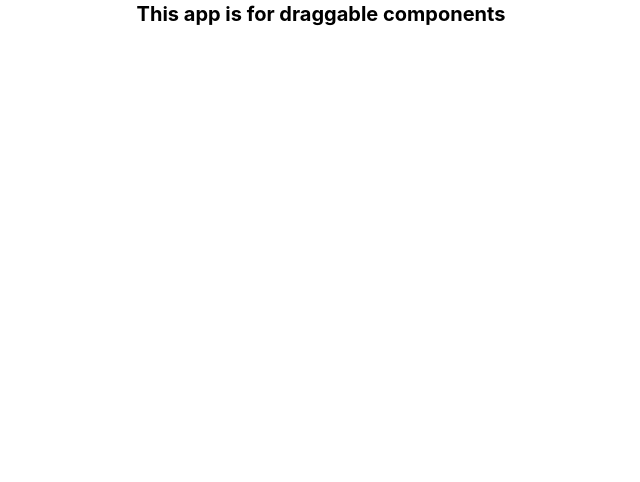
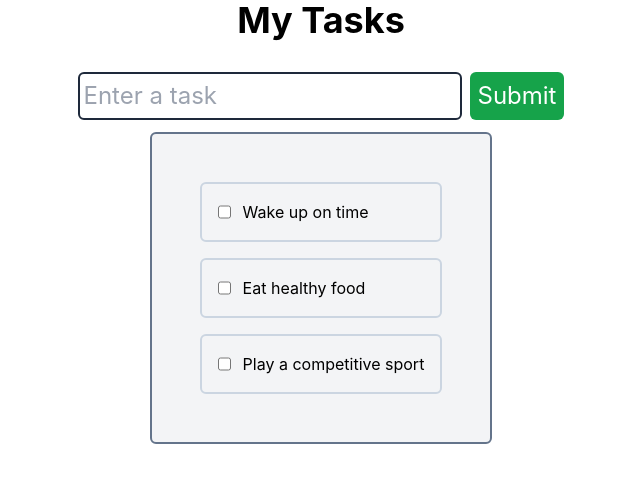
Before and after one commit to Tejas204/Draggable-Components-DND-Kit, a React (Create React App) app: page / in a window 1280 px wide. Shown: the top 482 px of the page, without its empty margins (319-959 px from the left). Built offline with nearby package versions, Linux system fonts and the light colour scheme.

Commit message:
Added Tasks

```diff
--- a/package.json
+++ b/package.json
@@ -3,6 +3,9 @@
   "version": "0.1.0",
   "private": true,
   "dependencies": {
+    "@dnd-kit/core": "^6.1.0",
+    "@dnd-kit/sortable": "^8.0.0",
+    "@dnd-kit/utilities": "^3.2.2",
     "@testing-library/jest-dom": "^5.17.0",
     "@testing-library/react": "^13.4.0",
     "@testing-library/user-event": "^13.5.0",
--- a/src/App.js
+++ b/src/App.js
@@ -1,10 +1,61 @@
 import logo from './logo.svg';
 import './App.css';
+import { useState } from 'react';
+
+
+import { DndContext, closestCorners } from '@dnd-kit/core';
 
 function App() {
+
+  // Establish demo data
+  const[tasks, setTasks] = useState([
+    {
+      'id': 1,
+      'name': "Wake up on time",
+      'state': false
+    },
+    {
+      'id': 2,
+      'name': "Eat healthy food",
+      'state': false
+    },
+    {
+      'id': 3,
+      'name': "Play a competitive sport",
+      'state': false
+    }
+
+  ])
+
   return (
-    <div className="text-xl font-bold text-center">
-      This app is for draggable components
+    <div className='text-center items-center'>
+      <p className="text-2xl md:text-3xl lg:text-4xl font-bold text-center">
+        My Tasks
+      </p>
+
+
+      {/* Establish DND context */}
+      <DndContext collisionDetection={closestCorners}>
+          <div className='flex flex-col items-center'>
+            {/* Form */}
+            <form className='flex flex-row text-md md:text-2xl mt-5 p-6 md:p-3 space-x-2'>
+              <input type='text' placeholder='Enter a task' className='p-1 border-2 border-slate-800 rounded-md'></input>
+              <button type='submit' className='p-2 bg-green-600 text-white rounded-md'>Submit</button>
+            </form>
+
+            {/* Tasks */}
+            <div className='flex flex-col border-2 border-slate-500 rounded-md bg-gray-100 p-6 md:p-12 gap-y-4'>
+              {tasks.map((task, index) => {
+                  return(
+                    <div key={index} className='flex flex-between space-x-3 p-4 rounded-md border-2 border-slate-300'>
+                      <input type='checkbox'></input>
+                      <p>{task.name}</p>
+                  </div>
+                  )
+              })}
+            </div>
+          </div>
+      </DndContext>
     </div>
   );
 }
```
Also changed, not shown: 1 other file (tests, documents, lock files or other folders).
